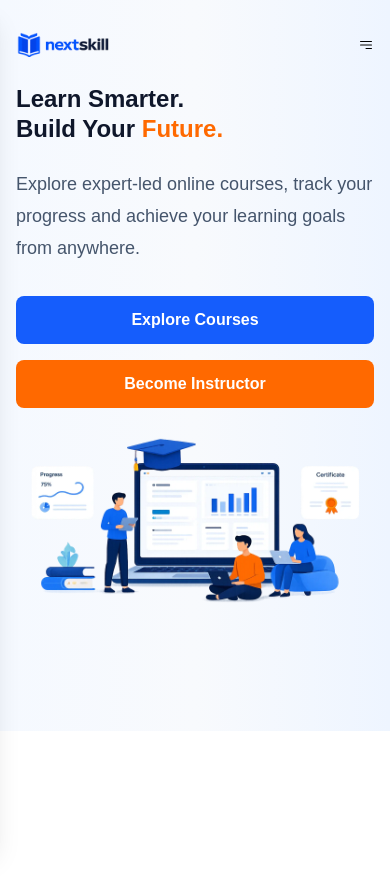
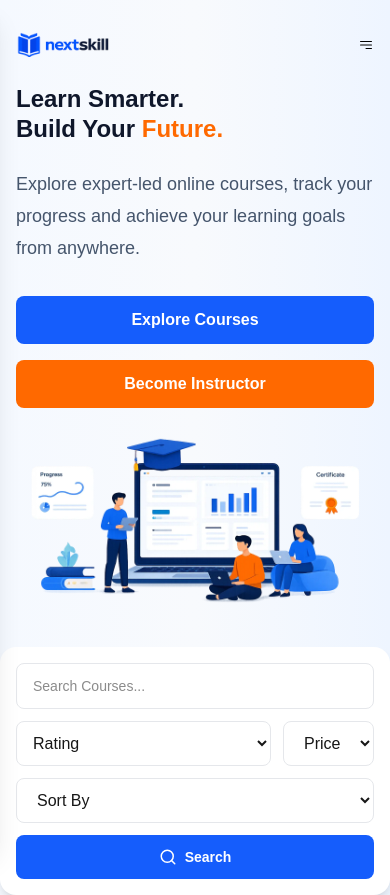
Before and after one commit to foysal41/nextskill, a Next.js app: page / in a window 390 px wide. Before the commit the page ends 844 px from the top, so only its background shows below. Built offline with nearby package versions, Linux system fonts and the light colour scheme.

Commit message:
crate searchbar input field also try it to make responsive

```diff
--- a/src/app/components/homepage-sections/Hero.tsx
+++ b/src/app/components/homepage-sections/Hero.tsx
@@ -5,7 +5,7 @@ import Image from "next/image";
 
 export const Hero = () => {
   return (
-    <section className=" py-[10vh] md:py-[20vh] max-w-[1500px] mx-auto px-[1rem] ">
+    <section className=" pt-[10vh] md:pt-[20vh] max-w-[1500px] mx-auto px-[1rem] ">
       <div className=" flex flex-col md:flex-row  items-center ">
         {/* left content */}
         <div className="">
@@ -41,12 +41,11 @@ export const Hero = () => {
 
 
         {/* Right Content  */}
-        <div className="relative">
+        <div className="">
           <Image
             src={hero_right_bg}
             alt="Hero Image"
-            priority
-            className="w-full max-w-xl"
+            className="w-full max-w-6xl"
           />
 
         </div>
--- a/src/app/components/homepage-sections/SearchBar.tsx
+++ b/src/app/components/homepage-sections/SearchBar.tsx
@@ -1,7 +1,45 @@
 import React from 'react'
+import { FiSearch } from 'react-icons/fi'
 
 export const SearchBar = () => {
   return (
-    <div>SearchBar</div>
+    <section>
+      <div className='max-w-[1500px] mx-auto bg-white shadow-lg rounded-2xl p-4 '>
+        <div className='grid grid-cols-1 gap-3 md:grid-cols-6 '>
+          {/* Search */}
+          <input type="text" placeholder='Search Courses...'
+          className='col-span-2 rounded-lg border border-gray-200 px-4 py-3 text-sm outline-none transition-all focus:border-blue-500 focus:ring-2 focus: ring-blue-200' />
+
+          {/* Category */}
+          <select className='rounded-lg border border-gray-200 px-3 py-3 outline-none transition-all focus:border-blue-500 focus:ring-2 focus:ring-blue-200'>
+            <option>Rating</option>
+            <option>5 Stars</option>
+            <option>4 Stars & Up</option>
+            <option>3 Stars & Up</option>
+          </select>
+
+          {/* Price */}
+          <select className='rounded-lg border border-gray-200 px-4 py-3 transition-all focus:border-blue-500 focus:ring-2 focus: ring-blue-200' >
+            <option>Price</option>
+            <option>Free</option>
+            <option>Paid</option>
+          </select>
+
+          {/* Sort */}
+          <select className=' col-span-2 md:col-span-1 border border-gray-200 px-4 py-3 rounded-lg transition-all focus:border-blue-500 focus:ring-2 focus:ring-blue-200'>
+            <option>Sort By</option>
+            <option>Newest</option>
+            <option>Popular</option>
+            <option>Highest Rated</option>
+          </select>
+
+          {/* Search Button */}
+          <button className='flex col-span-2 md:col-span-1 items-center justify-center gap-2 rounded-lg bg-blue-600 px-6 py-3 text-sm font-semibold text-white transition-all hover:bg-blue-700'>
+            <FiSearch size={18} />
+            Search
+          </button>
+        </div>
+      </div>
+    </section>
   )
 }
--- a/src/app/page.tsx
+++ b/src/app/page.tsx
@@ -1,10 +1,12 @@
 import Image from "next/image";
 import { Hero } from "./components/homepage-sections/Hero";
+import { SearchBar } from "./components/homepage-sections/SearchBar";
 
 export default function Home() {
   return (
     <div className="bg-gradient-to-r from-[#F5F9FF] via-[#F8FAFD] to-[#EEF5FF]">
      <Hero></Hero>
+     <SearchBar></SearchBar>
     </div>
   );
 }
```
